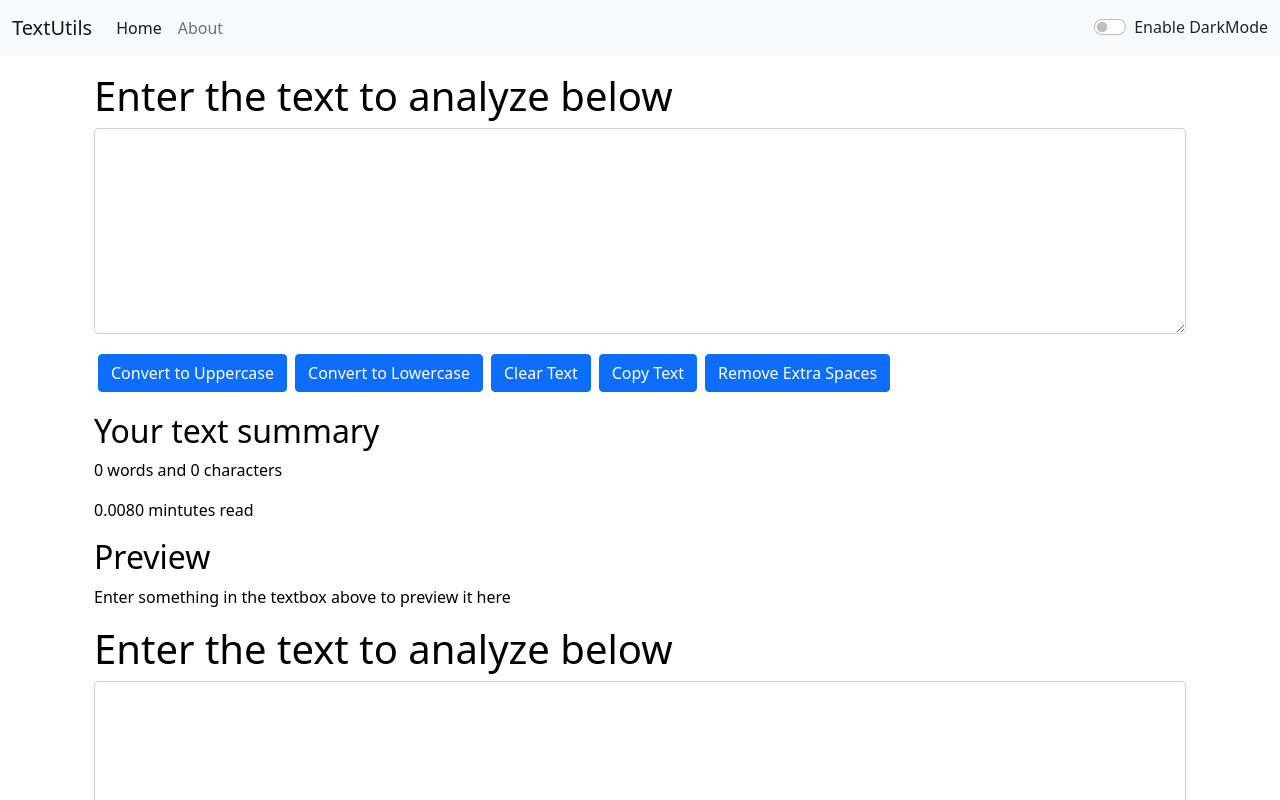
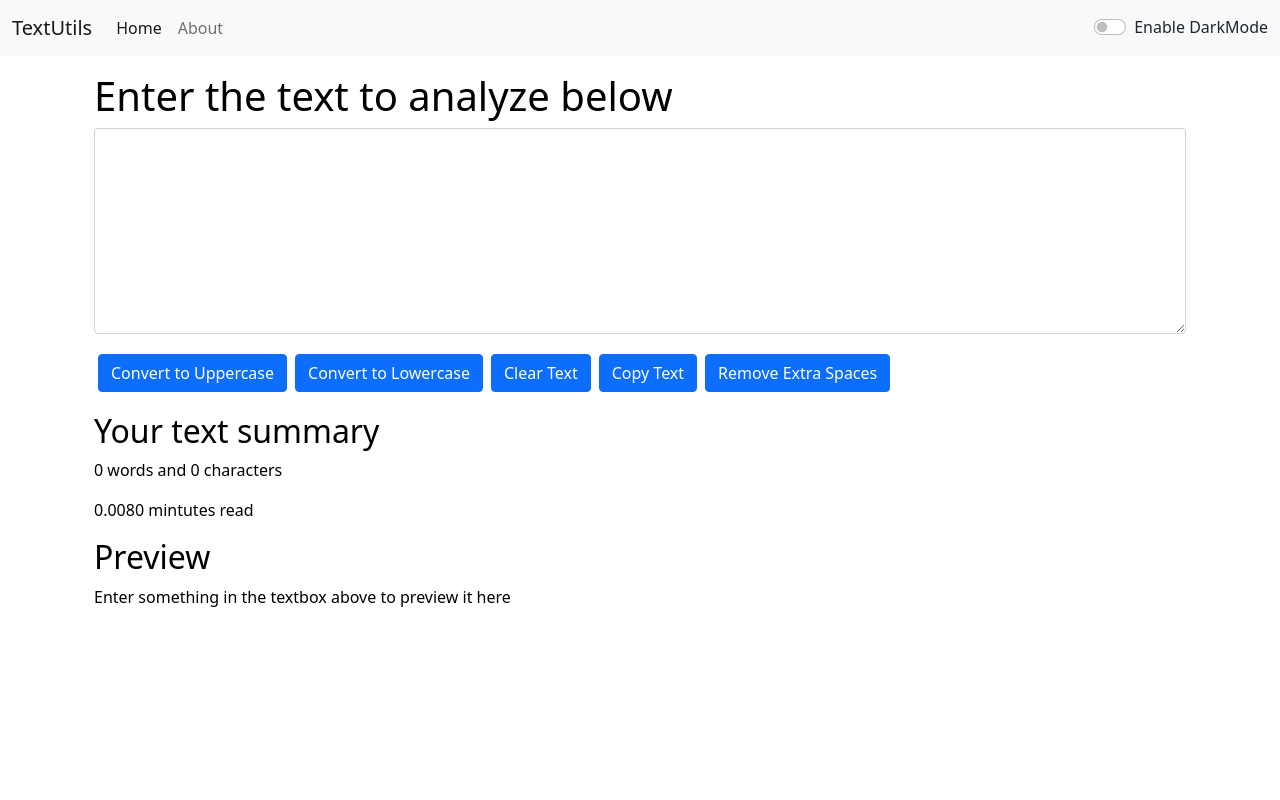
Before and after one commit to khusboobothra/TextUtils, a React (Create React App) app: page / in a window 1280 px wide. Shown: the top 800 px of the page. Built offline with nearby package versions, Linux system fonts and the light colour scheme.

Commit message:
removed gh-pages

```diff
--- a/package.json
+++ b/package.json
@@ -1,5 +1,4 @@
 {
-  "homepage": "https://khusboobothra.github.io/TextUtils",
   "name": "testvs",
   "version": "0.1.0",
   "private": true,
@@ -7,7 +6,6 @@
     "@testing-library/jest-dom": "^5.16.1",
     "@testing-library/react": "^12.1.2",
     "@testing-library/user-event": "^13.5.0",
-    "gh-pages": "^3.2.3",
     "react": "^17.0.2",
     "react-dom": "^17.0.2",
     "react-router-dom": "^6.2.1",
--- a/src/App.js
+++ b/src/App.js
@@ -37,15 +37,15 @@
   return (
     <>
       <Router>
-      <Navbar title="TextUtils" mode={mode} toggleMode={toggleMode} />
-      <Alert alert={alert} />
-      <div className="container my-3">
-        <Routes>
+        <Navbar title="TextUtils" mode={mode} toggleMode={toggleMode} />
+        <Alert alert={alert} />
+        <div className="container my-3">
+          <Routes>
             <Route exact path="/about" element={<About />} />
-            <Route exactnpm  path="/" element={<TextForm showAlert={showAlert} heading="Enter the text to analyze below" mode={mode} />} />
+            <Route exact path="/" element={<TextForm showAlert={showAlert} heading="Enter the text to analyze below" mode={mode} />} />
           </Routes>
-        <TextForm showAlert={showAlert} heading="Enter the text to analyze below" mode={mode} />
-      </div>
+          {/* <TextForm showAlert={showAlert} heading="Enter the text to analyze below" mode={mode} /> */}
+        </div>
       </Router>
     </>
   );
```
Also changed, not shown: 1 other file (tests, documents, lock files or other folders).
